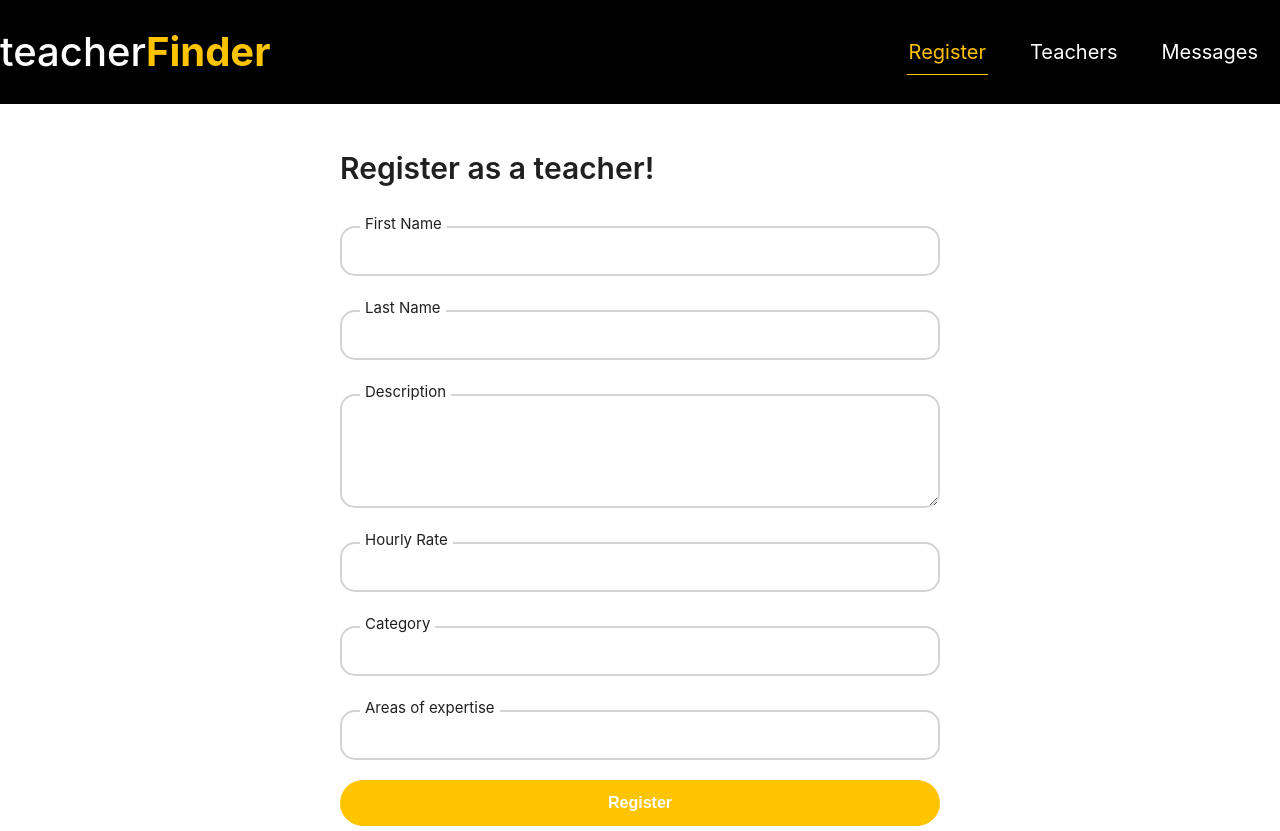
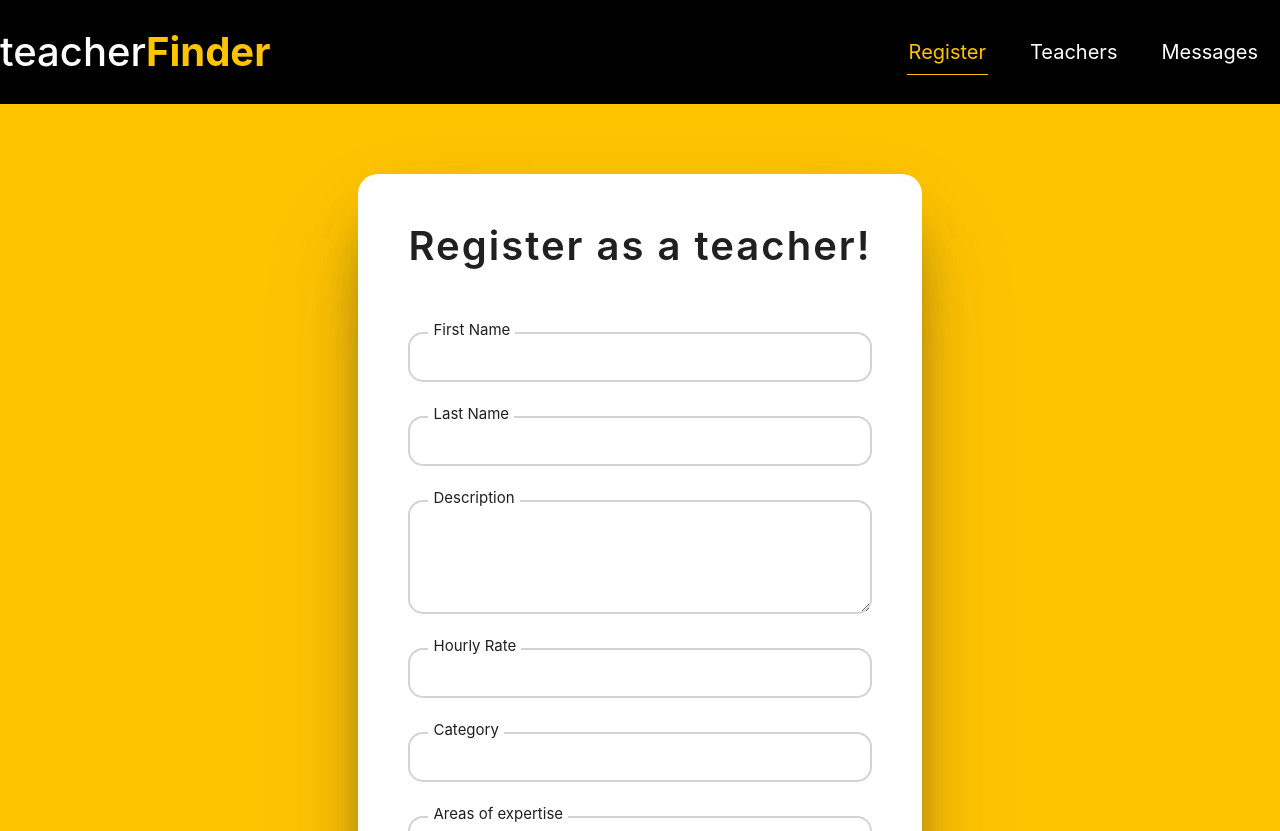
Before and after one commit to LucasMorettoRodrigues/findTeacher, a Vue app: page /register in a window 1280 px wide. Shown: the top 831 px of the page. Built offline with nearby package versions, Linux system fonts and the light colour scheme.

Commit message:
style teacher details view

```diff
--- a/src/components/layout/Navbar.vue
+++ b/src/components/layout/Navbar.vue
@@ -23,6 +23,9 @@
 header {
     background-color: black;
     color: var(--primary-color);
+    position: sticky;
+    top: 0;
+    left: 0;
 }
 
 nav {
--- a/src/components/messages/MessageItem.vue
+++ b/src/components/messages/MessageItem.vue
@@ -15,10 +15,11 @@ export default {
 
 <style scoped>
 li {
-    background-color: aliceblue;
+    background-color: white;
     padding: 20px;
     margin-bottom: 10px;
     border-radius: 10px;
+    box-shadow: rgba(50, 50, 93, 0.25) 0px 50px 100px -20px, rgba(0, 0, 0, 0.8) 0px 30px 60px -30px;
 }
 
 a {
--- a/src/components/teachers/TeacherFilter.vue
+++ b/src/components/teachers/TeacherFilter.vue
@@ -2,11 +2,12 @@
     <h2>Find Your Teacher Now!</h2>
     <div class="input-control">
         <select name="category" id="category" ref="category">
-            <option value="" disabled selected>Category</option>
+            <option value="" disabled selected>Areas of Expertise</option>
             <option value="">Show All</option>
-            <option value="frontend">Frontend</option>
-            <option value="backend">Backend</option>
-            <option value="career">Career</option>
+            <option value="English for work">English for work</option>
+            <option value="Business English">Business English</option>
+            <option value="English for traveling">English for traveling</option>
+            <option value="English for study abroad">English for study abroad</option>
         </select>
         <BaseButton size="big" @click="$emit('category', this.$refs.category.value)">Search</BaseButton>
     </div>
--- a/src/components/teachers/TeacherItem.vue
+++ b/src/components/teachers/TeacherItem.vue
@@ -21,7 +21,6 @@
                 </div>
             </div>
         </article>
-
         <div class="actions">
             <div>
                 <BaseButton link :to="`/teachers/${id}/contact`" mode="outline">Contact</BaseButton>
@@ -81,7 +80,6 @@ img {
     height: 190px;
     object-fit: cover;
     object-position: right;
-
 }
 
 .card-info {
--- a/src/components/ui/BaseSpinner.vue
+++ b/src/components/ui/BaseSpinner.vue
@@ -12,8 +12,8 @@
 <style scoped>
 .sk-chase {
     margin: 0 auto;
-    width: 60px;
-    height: 60px;
+    width: 100px;
+    height: 100px;
     position: relative;
     animation: sk-chase 2.5s infinite linear both;
 }
@@ -32,7 +32,7 @@
     display: block;
     width: 25%;
     height: 25%;
-    background-color: rgb(255, 196, 0);
+    background-color: white;
     border-radius: 100%;
     animation: sk-chase-dot-before 2.0s infinite ease-in-out both;
 }
--- a/src/views/messages/MessagesReceivedView.vue
+++ b/src/views/messages/MessagesReceivedView.vue
@@ -1,4 +1,5 @@
 <template>
+    <div class="background">
         <section class="container">
             <h3>My Messages</h3>
             <div v-if="isLoading" style="margin-top: 100px">
@@ -13,8 +14,8 @@
                 <MessageItem v-for=" message in messages" :email="message.email" :message="message.message" />
             </ul>
             <h4 v-else>You does not have messages.</h4>
-
         </section>
+    </div>
 </template>
 
 <script>
@@ -60,6 +61,11 @@ export default {
 </script>
 
 <style scoped>
+.background {
+    background-color: var(--primary-color-1);
+    min-height: 80vh;
+}
+
 section {
     max-width: 600px;
     margin: 0 auto;
@@ -69,9 +75,9 @@ h3 {
     text-align: center;
     max-width: 600px;
     margin: 0 auto;
-    margin-top: 40px;
-    margin-bottom: 20px;
-    font-size: 30px;
+    padding: 40px 0;
+    font-size: 40px;
+    letter-spacing: 2px;
     font-weight: 600;
 }
 
--- a/src/views/teachers/TeacherDetailView.vue
+++ b/src/views/teachers/TeacherDetailView.vue
@@ -1,16 +1,41 @@
 <template>
+    <div class="background">
         <section class="container info-section">
+            <div class="top">
+                <div class="image">
+                    <img src="https://images.pexels.com/photos/712513/pexels-photo-712513.jpeg?auto=compress&cs=tinysrgb&w=1260&h=750&dpr=1"
+                        alt="Teacher Photo" />
+                </div>
+                <div class="info">
+                    <header>
+                        <div>
                             <h2>{{ selectedTeacher.firstName }} {{ selectedTeacher.lastName }}</h2>
+                            <p>English Teacher</p>
+                        </div>
                         <TeacherRate :rate="selectedTeacher.hourlyRate" />
+                    </header>
                     <div>
-            <BaseBadge v-for="area in selectedTeacher.areas" :key="area">{{ area }}</BaseBadge>
+                        <BaseBadge class="badges" v-for="area in selectedTeacher.areas" :key="area">{{ area }}
+                        </BaseBadge>
                     </div>
+                </div>
+            </div>
+            <div class="middle">
+                <h3>Description</h3>
                 <p>{{ selectedTeacher.description }}</p>
+            </div>
+            <div class="bottom">
+                <div v-if="!$route.path.split('/')[3]" class="btn">
+                    <BaseButton size="big" link :to="`/teachers/${selectedTeacher.id}/contact`">
+                        Send Me a Message and Book a Class!
+                    </BaseButton>
+                </div>
+                <div v-else class="form">
+                    <router-view></router-view>
+                </div>
+            </div>
         </section>
-    <section class="container">
-        <BaseButton link :to="`/teachers/${selectedTeacher.id}/contact`">Contact</BaseButton>
-        <router-view></router-view>
-    </section>
+    </div>
 </template>
 
 <script>
@@ -31,22 +56,86 @@ export default {
     },
     created() {
         this.selectedTeacher = this.$store.getters.teachers.find(i => `${i.id}` === this.$route.params.id)
+        console.log(this.$route.path.split('/')[3])
     }
 }
 </script>
 
 <style scoped>
+.background {
+    background-color: var(--primary-color-1);
+    min-height: 80vh;
+    padding-top: 70px;
+    padding-bottom: 40px;
+}
+
 .info-section {
-    margin-top: 40px;
+    padding: 20px;
+    max-width: 900px;
+    background-color: white;
+    border-radius: 10px;
+}
+
+.top {
+    padding: 0px;
+    max-width: 900px;
+    background-color: white;
+    display: flex;
+    width: 100%;
+    justify-content: space-between;
+    margin-bottom: 20px;
+}
+
+header {
+    display: flex;
+    justify-content: space-between;
+    margin-bottom: 25px;
+}
+
+.image img {
+    height: 190px;
+    width: 190px;
+    object-fit: cover;
+    object-position: right;
+}
+
+.info {
+    flex: 1;
+    margin-left: 20px;
 }
 
 h2 {
-    font-weight: 800;
-    margin-bottom: 20px;
+    font-size: 24px;
+    font-weight: 600;
+    color: #444;
+}
+
+.badges {
+    margin-bottom: 10px;
 }
 
 .info-section p {
-    margin-top: 20px;
+    color: #666;
+    font-style: italic;
+}
+
+.middle {
     margin-bottom: 25px;
 }
+
+.middle h3 {
+    margin-bottom: 5px;
+}
+
+.bottom {
+    margin-bottom: 10px;
+}
+
+.bottom .btn {
+    text-align: right;
+}
+
+.bottom .form {
+    margin-top: 50px;
+}
 </style>
--- a/src/views/teachers/TeacherRegistrationView.vue
+++ b/src/views/teachers/TeacherRegistrationView.vue
@@ -1,8 +1,12 @@
 <template>
-    <section class="container">
-        <h3>Register as a teacher!</h3>
-        <TeacherForm @save-data="saveData" />
-    </section>
+    <div class="background">
+        <section class="container">
+            <div class="wrapper">
+                <h3>Register as a teacher!</h3>
+                <TeacherForm @save-data="saveData" />
+            </div>
+        </section>
+    </div>
 </template>
 
 <script>
@@ -22,12 +26,27 @@ export default {
 </script>
 
 <style scoped>
+.background {
+    background-color: var(--primary-color-1);
+    padding: 60px 10px;
+}
+
+.wrapper {
+    background-color: white;
+    width: fit-content;
+    margin: 10px auto;
+    padding: 20px 50px;
+    border-radius: 20px;
+    box-shadow: rgba(50, 50, 93, 0.25) 0px 50px 100px -20px, rgba(0, 0, 0, 0.8) 0px 30px 60px -30px;
+}
+
 h3 {
     max-width: 600px;
     margin: 0 auto;
-    margin-top: 40px;
-    margin-bottom: 20px;
-    font-size: 30px;
+    padding-top: 20px;
+    margin-bottom: 40px;
+    font-size: 40px;
+    letter-spacing: 2px;
     font-weight: 600;
 }
 </style>
--- a/src/views/teachers/TeachersListView.vue
+++ b/src/views/teachers/TeachersListView.vue
@@ -75,6 +75,7 @@ export default {
 <style scoped>
 .background {
     background-color: var(--primary-color-1);
+    min-height: 80vh;
 }
 
 .filters {
```
Lines whose indentation alone changed are shown as unchanged.
